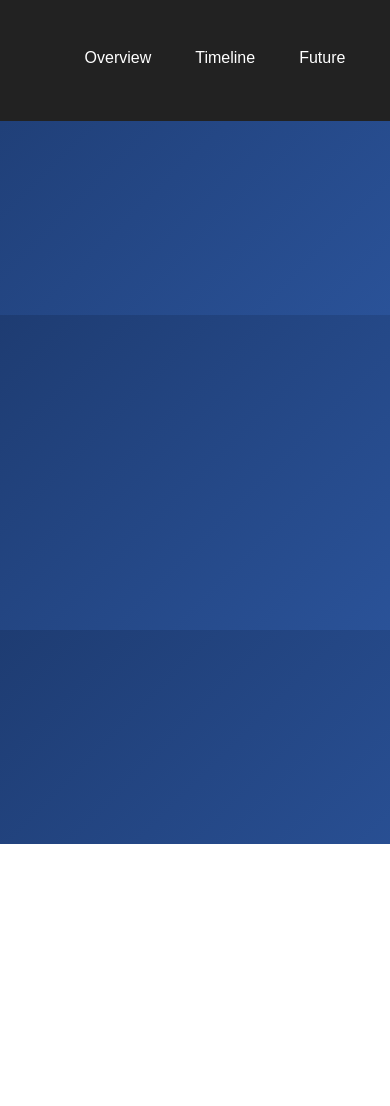
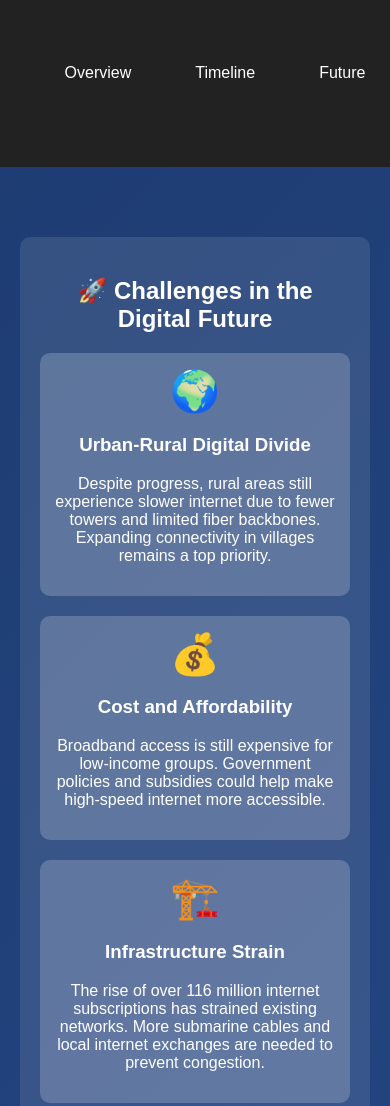
Before and after one commit to AR-Ashraf/internet-history-website, a website: page public/future.html in a window 390 px wide. Shown: the top 1106 px of the page. Before the commit the page ends 844 px from the top, so only its background shows below. Drawn offline with nearby package versions, Linux system fonts and the light colour scheme.

Commit message:
Updated the future page and made it mobile responsive

```diff
--- a/public/data/future.json
+++ b/public/data/future.json
@@ -1,8 +1,83 @@
 {
-    "title": "Future Projections of Internet in Bangladesh",
-    "projections": [
-        { "year": "2025", "users": 130, "penetration": 80 },
-        { "year": "2030", "users": 150, "penetration": 90 },
-        { "year": "2040", "users": 180, "penetration": 98 }
+    "title": "The Future of Internet in Bangladesh",
+    "description": "Explore the challenges and opportunities shaping the future of Bangladesh’s internet landscape. From bridging the digital divide to rolling out 5G and beyond, this page highlights the next era of connectivity and technological evolution.",
+
+    "challenges": [
+        {
+            "title": "Urban-Rural Digital Divide",
+            "details": "Despite progress, rural areas still experience slower internet due to fewer towers and limited fiber backbones. Expanding connectivity in villages remains a top priority.",
+            "icon": "🌍"
+        },
+        {
+            "title": "Cost and Affordability",
+            "details": "Broadband access is still expensive for low-income groups. Government policies and subsidies could help make high-speed internet more accessible.",
+            "icon": "💰"
+        },
+        {
+            "title": "Infrastructure Strain",
+            "details": "The rise of over 116 million internet subscriptions has strained existing networks. More submarine cables and local internet exchanges are needed to prevent congestion.",
+            "icon": "🏗️"
+        },
+        {
+            "title": "Internet Censorship and Freedom",
+            "details": "Balancing security concerns with freedom of expression is a challenge. Previous restrictions on social media and website blackouts have raised concerns about digital rights.",
+            "icon": "🛑"
+        },
+        {
+            "title": "Cybersecurity",
+            "details": "With increased online activity, cyber threats such as financial fraud, hacking, and misinformation are growing. Strengthening cybersecurity infrastructure is critical.",
+            "icon": "🔐"
+        }
+    ],
+
+    "future_prospects": [
+        {
+            "title": "5G Expansion",
+            "details": "After initial 5G trials by Teletalk in 2021, major telecom operators are set to roll out nationwide 5G networks, enabling IoT, smart city applications, and ultra-fast connectivity.",
+            "icon": "📶",
+            "image": "images/5g-expansion.jpg"
+        },
+        {
+            "title": "Submarine Cable Growth",
+            "details": "Bangladesh is set to join SEA-ME-WE 6, potentially adding over 6 Tbps of international bandwidth, reducing congestion, and ensuring high-speed internet nationwide.",
+            "icon": "🌊",
+            "image": "images/submarine-2025.jpg"
+        },
+        {
+            "title": "Satellite Internet Integration",
+            "details": "With interest in Starlink and similar services, satellite internet could soon reach remote regions where fiber optics are not feasible, ensuring connectivity for all.",
+            "icon": "🛰️",
+            "image": "images/satellite-internet.jpg"
+        },
+        {
+            "title": "AI-Powered Internet Services",
+            "details": "AI will enhance cybersecurity, customer service chatbots, automated network management, and predictive maintenance for ISPs, improving efficiency and reliability.",
+            "icon": "🤖",
+            "image": "images/ai-internet.jpg"
+        },
+        {
+            "title": "Growth of Local Digital Economy",
+            "details": "More Bangladeshi apps, e-commerce platforms, fintech, and e-learning services are emerging, driving local innovation and making the internet more relevant for users.",
+            "icon": "📈",
+            "image": "images/digital-economy.jpg"
+        }
+    ],
+
+    "regulatory_and_policy": [
+        {
+            "title": "Privacy and Data Protection",
+            "details": "New policies are expected to regulate data protection, ensuring user privacy and secure digital transactions in an evolving internet landscape.",
+            "icon": "🛡️"
+        },
+        {
+            "title": "Digital Inclusion Programs",
+            "details": "Initiatives like UDCs and ICT education in schools will continue to bridge the digital literacy gap, ensuring more people can benefit from internet advancements.",
+            "icon": "🎓"
+        },
+        {
+            "title": "ISP and Mobile Market Competition",
+            "details": "Encouraging fair competition among ISPs and telecom operators will drive lower prices, improved service quality, and broader access across the country.",
+            "icon": "⚖️"
+        }
     ]
 }
--- a/public/future.html
+++ b/public/future.html
@@ -20,7 +20,20 @@
         <h1 id="title"></h1>
     </header>
     <main>
-        <canvas id="internetChart"></canvas>
+        <section class="future-section">
+            <h2>🚀 Challenges in the Digital Future</h2>
+            <div id="future-challenges" class="future-grid"></div>
+        </section>
+
+        <section class="future-section">
+            <h2>🌍 The Next Big Advancements</h2>
+            <div id="future-prospects" class="future-grid"></div>
+        </section>
+
+        <section class="future-section">
+            <h2>⚖️ Future Policies and Regulations</h2>
+            <div id="future-regulations" class="future-grid"></div>
+        </section>
     </main>
 </body>
 </html>
--- a/public/script.js
+++ b/public/script.js
@@ -36,7 +36,9 @@ document.addEventListener("DOMContentLoaded", () => {
                 renderInfrastructure(data.infrastructure_expansion);
                 renderMermaidFlowchart(data.milestones);
             } else if (page === "future") {
-                renderFuturePredictions(data);
+                renderFutureChallenges(data.challenges);
+                renderFutureProspects(data.future_prospects);
+                renderFutureRegulations(data.regulatory_and_policy);
             }
         })
         .catch(error => console.error(`❌ Error fetching ${jsonFile}:`, error));
@@ -372,3 +374,64 @@ function renderMermaidFlowchart(events) {
     document.getElementById("mermaid-container").innerHTML = `<pre class="mermaid">${mermaidCode}</pre>`;
     mermaid.init();
 }
+
+// Future.html Page Functions
+// Function to Render Future Challenges
+function renderFutureChallenges(challenges) {
+    const container = document.getElementById("future-challenges");
+
+    if (!container) {
+        console.error("❌ Future challenges container not found!");
+        return;
+    }
+
+    container.innerHTML = challenges.map(challenge => `
+        <div class="future-card">
+            <div class="future-icon">${challenge.icon}</div>
+            <h3>${challenge.title}</h3>
+            <p>${challenge.details}</p>
+        </div>
+    `).join("");
+
+    console.log("✅ Future Challenges Rendered Successfully");
+}
+
+// Function to Render Future Prospects
+function renderFutureProspects(prospects) {
+    const container = document.getElementById("future-prospects");
+
+    if (!container) {
+        console.error("❌ Future prospects container not found!");
+        return;
+    }
+
+    container.innerHTML = prospects.map(prospect => `
+        <div class="future-card">
+            <img src="${prospect.image}" class="future-image" alt="${prospect.title}">
+            <h3>${prospect.title}</h3>
+            <p>${prospect.details}</p>
+        </div>
+    `).join("");
+
+    console.log("✅ Future Prospects Rendered Successfully");
+}
+
+// Function to Render Future Regulations and Policies
+function renderFutureRegulations(regulations) {
+    const container = document.getElementById("future-regulations");
+
+    if (!container) {
+        console.error("❌ Future regulations container not found!");
+        return;
+    }
+
+    container.innerHTML = regulations.map(policy => `
+        <div class="future-card">
+            <div class="future-icon">${policy.icon}</div>
+            <h3>${policy.title}</h3>
+            <p>${policy.details}</p>
+        </div>
+    `).join("");
+
+    console.log("✅ Future Regulations Rendered Successfully");
+}
--- a/public/styles.css
+++ b/public/styles.css
@@ -18,28 +18,41 @@ header {
 }
 
 /* Navigation */
+/* Navigation */
+nav {
+    display: flex;
+    justify-content: center; /* Centers the nav items */
+    align-items: center;
+    width: 100vw;
+    padding: 15px 0;
+}
+
 nav ul {
     list-style: none;
     padding: 0;
     display: flex;
-    justify-content: center;
+    justify-content: center; /* Ensures list items are centered */
+    align-items: center;
     flex-wrap: wrap;
-    width: 100vw;
+    gap: 20px; /* Adjusts spacing between items */
 }
 
 nav li {
-    margin: 10px 20px;
+    margin: 0; /* Remove excess margin */
 }
 
 nav a {
     color: white;
     text-decoration: none;
     font-size: 18px;
-    padding: 10px 15px;
+    padding: 12px 20px;
     border-radius: 5px;
     transition: background 0.3s ease-in-out;
 }
 
+nav a:hover {
+    background: rgba(255, 255, 255, 0.2);
+}
 nav a:hover {
     background: rgba(255, 255, 255, 0.2);
 }
@@ -321,6 +334,49 @@ th {
     overflow-x: auto;
 }
 
+/* 🌟 Future Page Styling */
+.future-section {
+    max-width: 900px;
+    margin: 50px auto;
+    padding: 20px;
+    background: rgba(255, 255, 255, 0.1);
+    border-radius: 10px;
+    text-align: center;
+}
+
+.future-grid {
+    display: flex;
+    flex-wrap: wrap;
+    justify-content: center;
+    gap: 20px;
+}
+
+.future-card {
+    background: rgba(255, 255, 255, 0.2);
+    border-radius: 10px;
+    padding: 15px;
+    width: 280px;
+    text-align: center;
+    transition: transform 0.3s ease-in-out;
+}
+
+.future-card:hover {
+    transform: scale(1.05);
+}
+
+.future-icon {
+    font-size: 40px;
+    margin-bottom: 10px;
+    color: #ffcc00;
+}
+
+.future-image {
+    width: 100%;
+    border-radius: 8px;
+    margin-bottom: 10px;
+}
+
+
 /* 🌍 Responsive Design */
 @media screen and (max-width: 1024px) {
     main {
```
